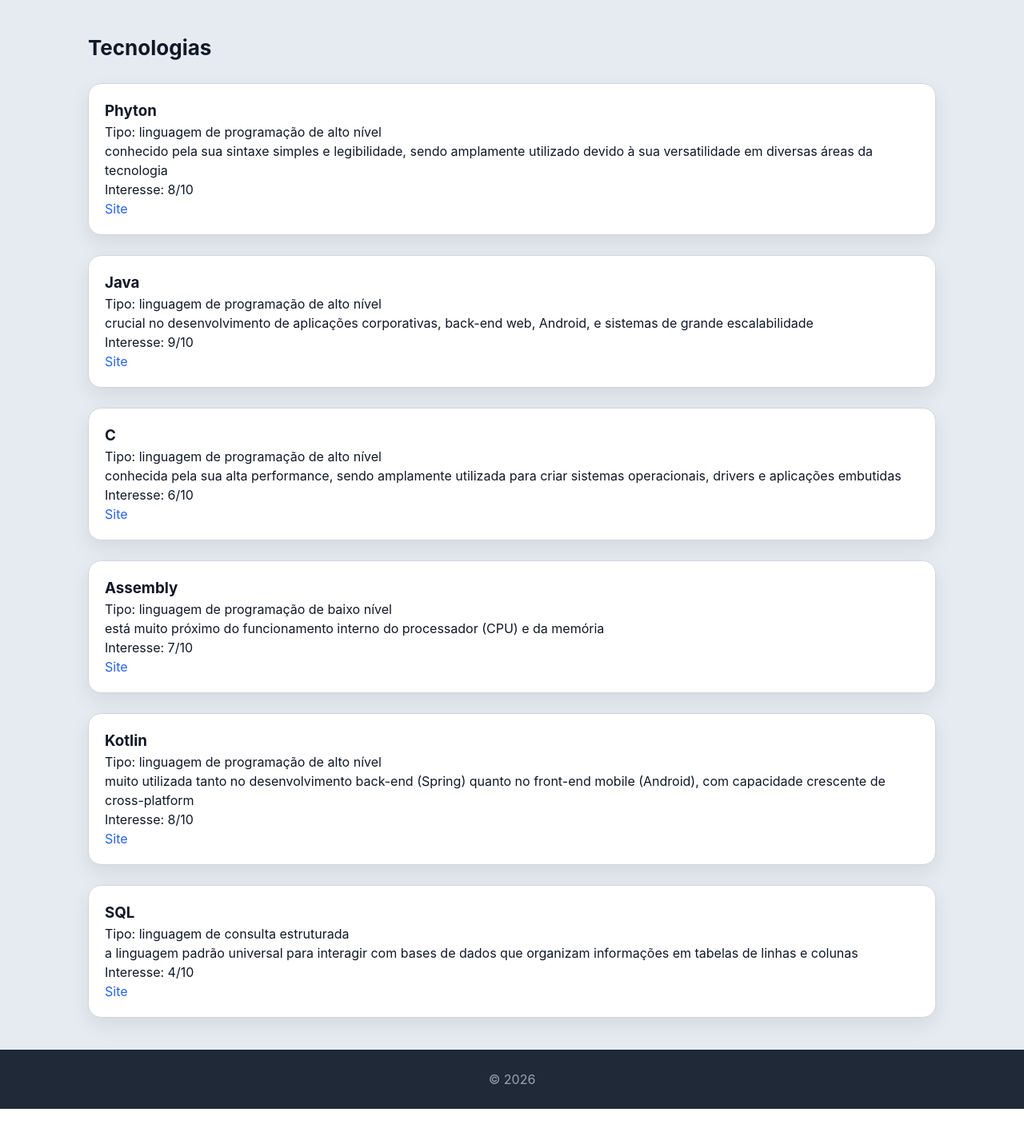
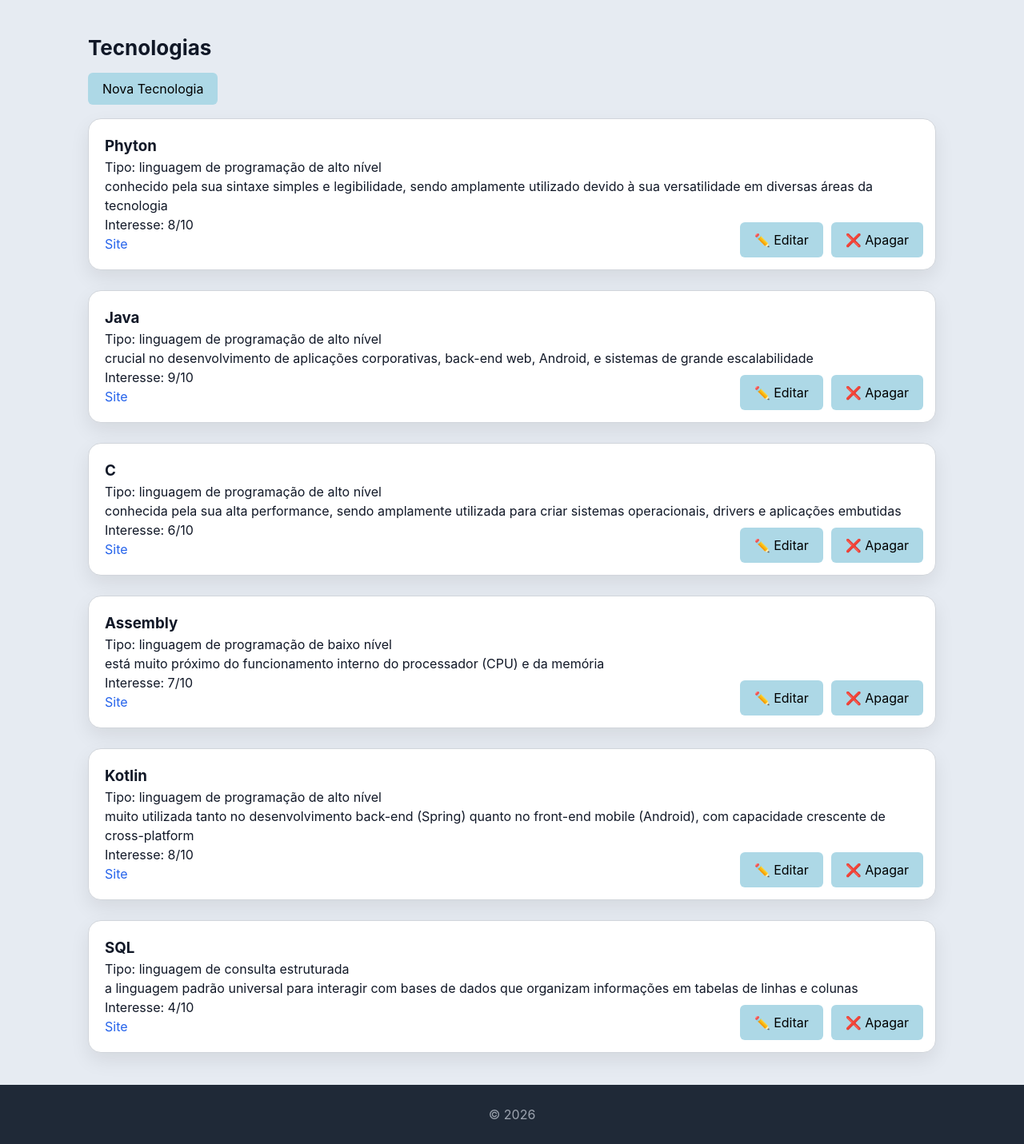
Before and after one commit to rafaelmagalhaes541/RafaelMagalhaes-a22407372-pw, a Django app: page /portfolio/tecnologia/ in a window 1280 px wide. Shown: the part 113-1544 px from the top of the page at 80% size. Before the commit the page ends 1500 px from the top, so only its background shows below. Run offline with Django 5.2, Linux system fonts and the light colour scheme; data comes from the database, SQL or seed files in the repository; both versions use the stored data as it was after the commit.

Commit message:
Criação do form.html e views para editar, criar e apagar competencias, tecnologias e formacoes

```diff
--- a/portfolio/static/portfolio/style.css
+++ b/portfolio/static/portfolio/style.css
@@ -87,6 +87,10 @@ section > article:hover {
 }
 
 /* HEADER DO CARD */
+article {
+    position: relative;
+}
+
 article > header {
     margin-bottom: 12px;
 }
@@ -216,6 +220,15 @@ footer {
     background-color: #ccc;
 }
 
+.card-actions {
+    position: absolute;
+    bottom: 15px;
+    right: 15px;
+
+    display: flex;
+    gap: 10px;
+}
+
 /* LINKS EM GERAL DENTRO DE CARDS */
 article a {
     text-decoration: none;
--- a/portfolio/templates/portfolio/tecnologia.html
+++ b/portfolio/templates/portfolio/tecnologia.html
@@ -2,6 +2,9 @@
 
 {% block content %}
 <h2>Tecnologias</h2>
+<div class="page-actions">
+    <a href="{% url 'tecnologia_create' %}" class="btn-secondary">Nova Tecnologia</a>
+</div>
 
 <section>
     {% for tech in tecnologias %}
@@ -11,6 +14,14 @@
         <p>{{ tech.descricao }}</p>
         <p>Interesse: {{ tech.interesse }}/10</p>
         <a href="{{ tech.site }}">Site</a>
+        <div class="card-actions">
+            <a class="btn-secondary" href="{% url 'tecnologia_update' tech.pk %}">
+                ✏️ Editar
+            </a>
+            <a class="btn-secondary" href="{% url 'tecnologia_delete' tech.pk %}">
+                ❌ Apagar
+            </a>
+        </div>
     </article>
     {% endfor %}
 </section>
--- a/portfolio/urls.py
+++ b/portfolio/urls.py
@@ -5,7 +5,13 @@ urlpatterns = [
     path('', views.aluno_view, name='home'),
     path('aluno/', views.aluno_view, name='aluno'),
     path('competencia/', views.competencia_view, name='competencia'),
+    path('competencia/novo/', views.competencia_create, name='competencia_create'),
+    path('competencia/<int:pk>/editar/', views.competencia_update, name='competencia_update'),
+    path('competencia/<int:pk>/apagar/', views.competencia_delete, name='competencia_delete'),
     path('formacao/', views.formacao_view, name='formacao'),
+    path('formacao/novo/', views.formacao_create, name='formacao_create'),
+    path('formacao/<int:pk>/editar/', views.formacao_update, name='formacao_update'),
+    path('formacao/<int:pk>/apagar/', views.formacao_delete, name='formacao_delete'),
     path('licenciatura/', views.licenciatura_view, name='licenciatura'),
     path('makingof/', views.makingof_view, name='makingof'),
     path('professor/', views.professor_view, name='professor'),
@@ -14,6 +20,9 @@ urlpatterns = [
     path('projetos/<int:pk>/editar/', views.projeto_update, name='projeto_update'),
     path('projetos/<int:pk>/apagar/', views.projeto_delete, name='projeto_delete'),
     path('tecnologia/', views.tecnologia_view, name='tecnologia'),
+    path('tecnologia/novo/', views.tecnologia_create, name='tecnologia_create'),
+    path('tecnologia/<int:pk>/editar/', views.tecnologia_update, name='tecnologia_update'),
+    path('tecnologia/<int:pk>/apagar/', views.tecnologia_delete, name='tecnologia_delete'),
     path('tfc/', views.tfc_view, name='tfc'),
     path('unidadecurricular/', views.unidadecurricular_view, name='unidadecurricular'),
 ]
--- a/portfolio/views.py
+++ b/portfolio/views.py
@@ -1,6 +1,6 @@
 from django.shortcuts import render, redirect
 from django.shortcuts import get_object_or_404
-from .forms import ProjetoForm
+from .forms import ProjetoForm, TecnologiaForm, CompetenciaForm, FormacaoForm
 from .models import *
 
 
@@ -21,6 +21,45 @@ def competencia_view(request):
     )
     return render(request, 'portfolio/competencia.html', {'competencias': competencias})
 
+def competencia_create(request):
+    if request.method == 'POST':
+        form = CompetenciaForm(request.POST)
+        if form.is_valid():
+            form.save()
+            return redirect('competencia')
+    else:
+        form = CompetenciaForm()
+
+    return render(request, 'portfolio/form.html', {
+    'form': form,
+    'titulo': '➕ Nova Competência',
+    'subtitulo': 'Regista uma competência',
+    'voltar_url': '/portfolio/competencia/'
+    })
+
+def competencia_update(request, pk):
+    competencia = get_object_or_404(Competencia, pk=pk)
+
+    if request.method == 'POST':
+        form = CompetenciaForm(request.POST, instance=competencia)
+        if form.is_valid():
+            form.save()
+            return redirect('competencia')
+    else:
+        form = CompetenciaForm(instance=competencia)
+
+    return render(request, 'portfolio/form.html', {
+    'form': form,
+    'titulo': '✏️ Editar Competência',
+    'subtitulo': 'Atualiza a competência',
+    'voltar_url': '/portfolio/competencia/'
+    })
+
+def competencia_delete(request, pk):
+    competencia = get_object_or_404(Competencia, pk=pk)
+    competencia.delete()
+    return redirect('competencia')
+
 
 def formacao_view(request):
     formacoes = (
@@ -29,6 +68,45 @@ def formacao_view(request):
         .all()
     )
     return render(request, 'portfolio/formacao.html', {'formacoes': formacoes})
+
+def formacao_create(request):
+    if request.method == 'POST':
+        form = FormacaoForm(request.POST)
+        if form.is_valid():
+            form.save()
+            return redirect('formacao')
+    else:
+        form = FormacaoForm()
+
+    return render(request, 'portfolio/form.html', {
+    'form': form,
+    'titulo': '➕ Nova Formação',
+    'subtitulo': 'Adiciona formação académica',
+    'voltar_url': '/portfolio/formacao/'
+    })
+
+def formacao_update(request, pk):
+    formacao = get_object_or_404(Formacao, pk=pk)
+
+    if request.method == 'POST':
+        form = FormacaoForm(request.POST, instance=formacao)
+        if form.is_valid():
+            form.save()
+            return redirect('formacao')
+    else:
+        form = FormacaoForm(instance=formacao)
+
+    return render(request, 'portfolio/form.html', {
+        'form': form,
+        'titulo': '✏️ Editar Formação',
+        'subtitulo': 'Atualiza a formação selecionada',
+        'voltar_url': '/portfolio/formacao/'
+    })
+
+def formacao_delete(request, pk):
+    formacao = get_object_or_404(Formacao, pk=pk)
+    formacao.delete()
+    return redirect('formacao')
 
 
 def licenciatura_view(request):
@@ -67,7 +145,12 @@ def projeto_create(request):
     else:
         form = ProjetoForm()
 
-    return render(request, 'portfolio/projeto_form.html', {'form': form})
+    return render(request, 'portfolio/form.html', {
+        'form': form,
+        'titulo': '➕ Novo Projeto',
+        'subtitulo': 'Cria um novo projeto',
+        'voltar_url': '/portfolio/projeto/'
+    })
 
 def projeto_update(request, pk):
     projeto = get_object_or_404(Projeto, pk=pk)
@@ -80,7 +163,12 @@ def projeto_update(request, pk):
     else:
         form = ProjetoForm(instance=projeto)
 
-    return render(request, 'portfolio/projeto_form.html', {'form': form})
+    return render(request, 'portfolio/form.html', {
+        'form': form,
+        'titulo': '✏️ Editar Projeto',
+        'subtitulo': 'Atualiza os detalhes do projeto',
+        'voltar_url': '/portfolio/projeto/'
+    })
 
 def projeto_delete(request, pk):
     projeto = get_object_or_404(Projeto, pk=pk)
@@ -91,6 +179,45 @@ def projeto_delete(request, pk):
 def tecnologia_view(request):
     tecnologias = Tecnologia.objects.all()
     return render(request, 'portfolio/tecnologia.html', {'tecnologias': tecnologias})
+
+def tecnologia_create(request):
+    if request.method == 'POST':
+        form = TecnologiaForm(request.POST)
+        if form.is_valid():
+            form.save()
+            return redirect('tecnologia')
+    else:
+        form = TecnologiaForm()
+
+    return render(request, 'portfolio/form.html', {
+        'form': form,
+        'titulo': '➕ Nova Tecnologia',
+        'subtitulo': 'Adiciona uma tecnologia ao portfólio',
+        'voltar_url': '/portfolio/tecnologia/'
+    })
+
+def tecnologia_update(request, pk):
+    tecnologia = get_object_or_404(Tecnologia, pk=pk)
+
+    if request.method == 'POST':
+        form = TecnologiaForm(request.POST, instance=tecnologia)
+        if form.is_valid():
+            form.save()
+            return redirect('tecnologia')
+    else:
+        form = TecnologiaForm(instance=tecnologia)
+
+    return render(request, 'portfolio/form.html', {
+        'form': form,
+        'titulo': '✏️ Editar Tecnologia',
+        'subtitulo': 'Altera os dados da tecnologia',
+        'voltar_url': '/portfolio/tecnologias/'
+    })
+
+def tecnologia_delete(request, pk):
+    tecnologia = get_object_or_404(Tecnologia, pk=pk)
+    tecnologia.delete()
+    return redirect('tecnologia')
 
 
 def tfc_view(request):
```
Also changed, not shown: portfolio/forms.py (+16 -1 lines), portfolio/templates/portfolio/competencia.html (+11 -0 lines), portfolio/templates/portfolio/form.html (renamed from portfolio/templates/portfolio/projeto_form.html, +6 -3 lines), portfolio/templates/portfolio/formacao.html (+11 -1 lines), portfolio/templates/portfolio/projeto.html (+8 -6 lines), db.sqlite3.
